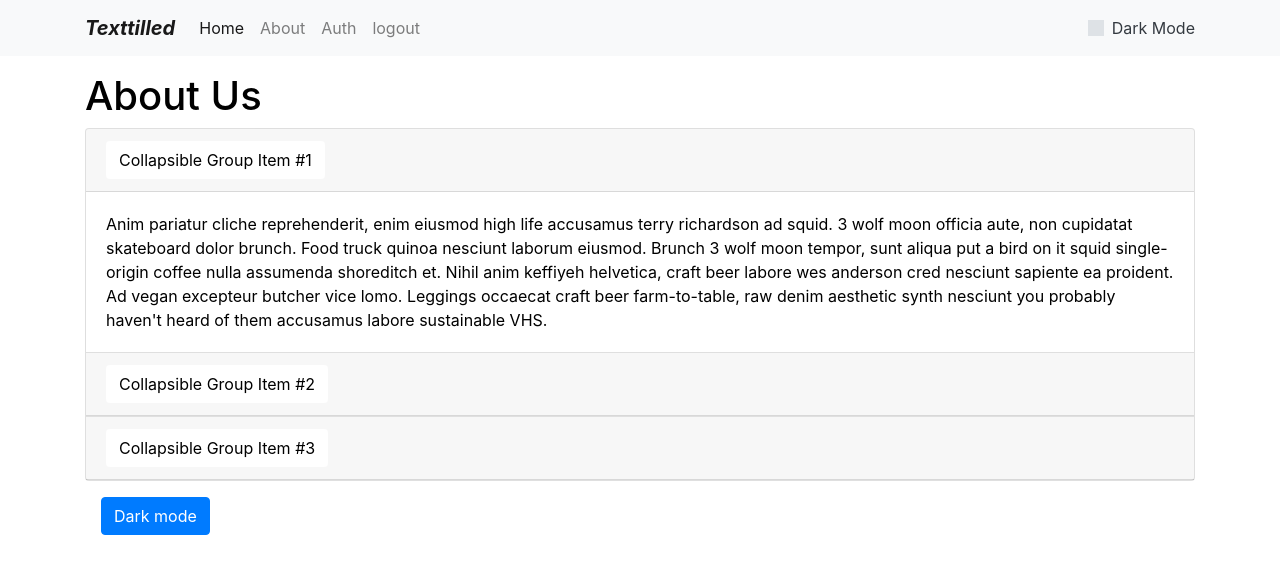
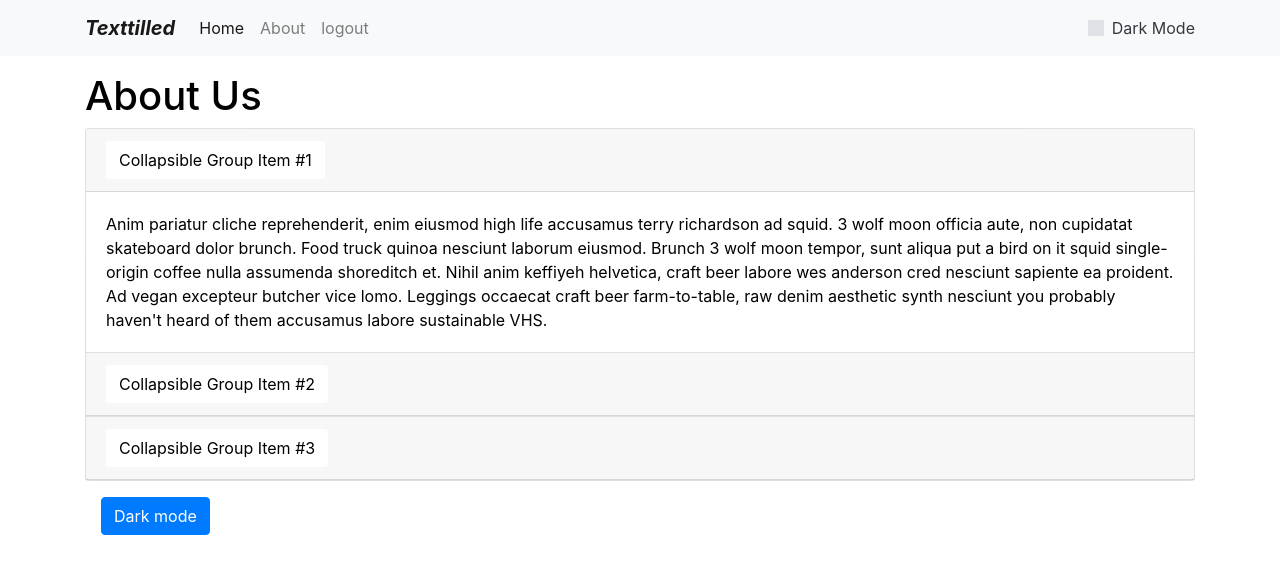
Before and after one commit to vishwadeeps10/ReactWebsiteStringManupulaton, a React (Create React App) app: page /about in a window 1280 px wide. Shown: the top 574 px of the page. Built offline with nearby package versions, Linux system fonts and the light colour scheme; sample sign-in values are in the browser's storage.

Commit message:
Added route in app

```diff
--- a/src/components/Navbar.js
+++ b/src/components/Navbar.js
@@ -36,9 +36,7 @@ export default function Navbar(props) {
 						<Link className="nav-item nav-link " to="/about">
 							About
 						</Link>
-						<Link className="nav-item nav-link " to="/auth">
-							Auth
-						</Link>
+
 						<Link className="nav-item nav-link " onClick={logout} to="/">
 							logout
 						</Link>
```
